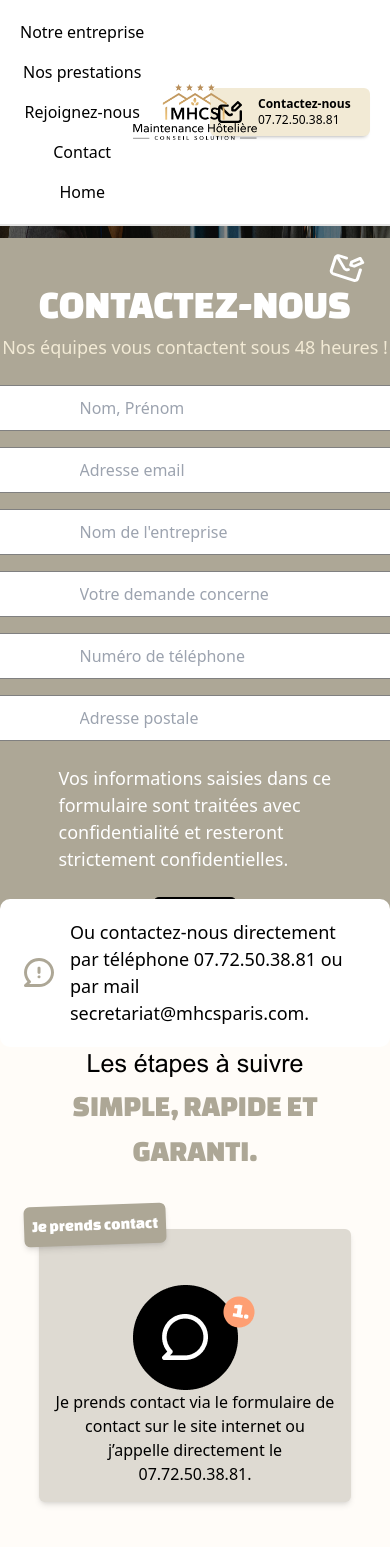
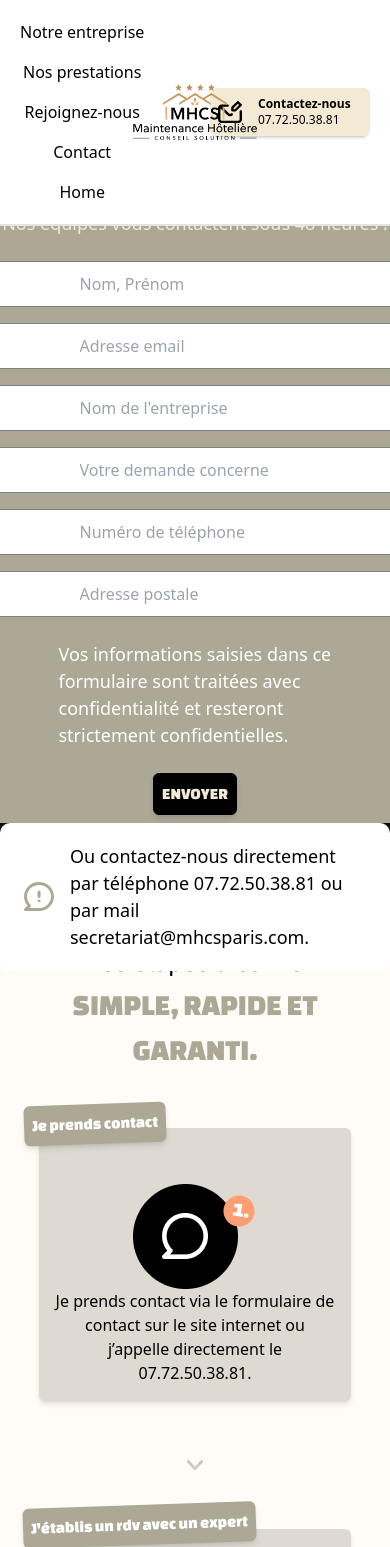
Before and after one commit to Pakku73/MHCS, a React (Vite) app: page /contact in a window 390 px wide. Shown: the top 1547 px of the page. Built offline with nearby package versions, Linux system fonts and the light colour scheme; a web font is replaced by a local one.

Commit message:
Responsive

```diff
--- a/src/containers/contact/form.tsx
+++ b/src/containers/contact/form.tsx
@@ -1,54 +1,65 @@
 // import { Button } from '../../components/common/Button';
 
 export const Form = () => {
-    return <>
-
-      <section className="flex flex-col items-center justify-center mb-[100px]">
-
-          <div className="flex flex-col items-center justify-center absolute max-w-[600px] mt-60 bg-[#ada796] rounded-[10px] py-2 z-10 xl:max-w-[900px]">
-
+  return (
+    <>
+      <section className=" relative flex flex-col items-center justify-center mb-[100px] bg-[url('../../../public/assets/images/contact-hero-banner.jpg')] bg-cover bg-center h-svh">
+        <div className="flex flex-col items-center justify-center max-w-[600px] mt-60 bg-[#ada796] rounded-[10px] py-2 z-10 xl:max-w-[900px]">
           <div>
-              <img className="translate-x-[290px] translate-y-2 w" src="../../../public/assets/icons/mail-white.svg" alt="" />
-              <h1 className="uppercase font-ChangeOne text-white text-[40px]">Contactez-nous</h1>
+            <img
+              className="translate-x-[290px] translate-y-2 w"
+              src="../../../public/assets/icons/mail-white.svg"
+              alt=""
+            />
+            <h1 className="uppercase font-ChangeOne text-white text-[40px]">
+              Contactez-nous
+            </h1>
           </div>
-            <p className="text-[#f2ead5] text-[18px]">Nos équipes vous contactent sous 48 heures !</p>
+          <p className="text-[#f2ead5] text-[18px]">
+            Nos équipes vous contactent sous 48 heures !
+          </p>
 
           <div className="flex flex-col items-center justify-center mt-6 gap-6 max-w-full">
             <form className="flex flex-col gap-4 xl:flex-row" action="">
               <div className="flex flex-col gap-4">
-                  <input type="text" placeholder="Nom, Prénom"/>
-                  <input type="text" placeholder="Adresse email"/>
-                  <input type="text" placeholder="Nom de l'entreprise"/>
+                <input type="text" placeholder="Nom, Prénom" />
+                <input type="text" placeholder="Adresse email" />
+                <input type="text" placeholder="Nom de l'entreprise" />
               </div>
 
               <div className="flex flex-col gap-4">
-                  <input type="text" placeholder="Votre demande concerne"/>
-                  <input type="text" placeholder="Numéro de téléphone"/>
-                  <input type="text" placeholder="Adresse postale"/>
+                <input type="text" placeholder="Votre demande concerne" />
+                <input type="text" placeholder="Numéro de téléphone" />
+                <input type="text" placeholder="Adresse postale" />
               </div>
             </form>
 
-              <p className="flex items-center justify-center px-20 text-white text-[18px]">Vos informations saisies dans ce formulaire sont traitées avec confidentialité et resteront strictement confidentielles.</p>
+            <p className="flex items-center justify-center px-20 text-white text-[18px]">
+              Vos informations saisies dans ce formulaire sont traitées avec
+              confidentialité et resteront strictement confidentielles.
+            </p>
             <div className="flex z-15 justify-center items-center gap-10 font-ChangeOne">
-                <button className="bg-[#000000] text-[#f2ead5] p-2 rounded-[6px] border-[1px] border-black hover:bg-[#f2ead5] hover:text-black transition ease-in-out duration-300  hover:-translate-y-2 shadow-md uppercase">Envoyer</button>
+              <button className="bg-[#000000] text-[#f2ead5] p-2 rounded-[6px] border-[1px] border-black hover:bg-[#f2ead5] hover:text-black transition ease-in-out duration-300  hover:-translate-y-2 shadow-md uppercase">
+                Envoyer
+              </button>
+            </div>
           </div>
         </div>
 
+        <div className="flex items-center justify-center bg-white z-20 max-w-[900px] rounded-[10px] py-5 px-6 text-[18px] gap-4">
+          <img src="../../../public/assets/icons/contact-popup.svg" alt="" />
+          <p>
+            Ou contactez-nous directement par téléphone{" "}
+            <span>07.72.50.38.81</span> ou par mail{" "}
+            <span>secretariat@mhcsparis.com.</span>
+          </p>
         </div>
 
-        <div className="flex items-center justify-center absolute translate-y-[500px] bg-white z-20 max-w-[900px] rounded-[10px] py-5 px-6 text-[18px] gap-4 xl:translate-y-[290px]">
-          <img src="../../../public/assets/icons/contact-popup.svg" alt="" />
-          <p>Ou contactez-nous directement par téléphone <span>07.72.50.38.81</span> ou par mail <span>secretariat@mhcsparis.com.</span></p>
-        </div>
+        <div className="absolute top-0 left-0 w-full h-full bg-[#00000073]"></div>
 
-        <div>
-          <div className="absolute top-0 left-0 w-full h-full bg-[#00000073]"></div>
         {/* bg-gradient-to-b from-[#ffffff99] to-[#00000073]   */}
-          <img className="-mt-[55px] h-[1000px]" src="../../../public/assets/images/contact-hero-banner.jpg" alt="" />
-        </div>
-
-
+        {/* <img className="-mt-[55px] h-[1000px]" src="../../../public/assets/images/contact-hero-banner.jpg" alt="" /> */}
       </section>
-
-    </>;
+    </>
+  );
 };
--- a/src/containers/home/realisation.tsx
+++ b/src/containers/home/realisation.tsx
@@ -1,7 +1,9 @@
 import { Section } from '../../components/common/Section';
+import { HiddenWrapper } from '../common/HiddenWrapper';
 
 export const Realisation = () => {
   return (
+    <HiddenWrapper>
       <Section>
         <div className="flex flex-col bg-[#ffffff] shadow-md p-10 pr-[10vh] pl-[10vh] rounded-[6px]">
           <h2 className="flex flex-col font-ChangeOne text-[500] text-[30px] m-auto text-center w-[600px]">
@@ -46,5 +48,6 @@ export const Realisation = () => {
           </div>
         </div>
       </Section>
+    </HiddenWrapper>
   );
 };
--- a/src/containers/nos-prestations/surmeusure.tsx
+++ b/src/containers/nos-prestations/surmeusure.tsx
@@ -4,7 +4,7 @@ export const Surmeusure = () => {
   return (
     <>
       <Section>
-        <div className="flex flex-col gap-10 xl:flex-row xl:gap-6">
+        <div className="flex flex-col-reverse gap-10 xl:flex-row xl:gap-6">
           <div className="flex flex-col max-w-[900px] gap-6">
             <h2 className="font-ChangeOne text-4xl">
               Des prestations sur-mesure
```
Lines whose indentation alone changed are shown as unchanged.
